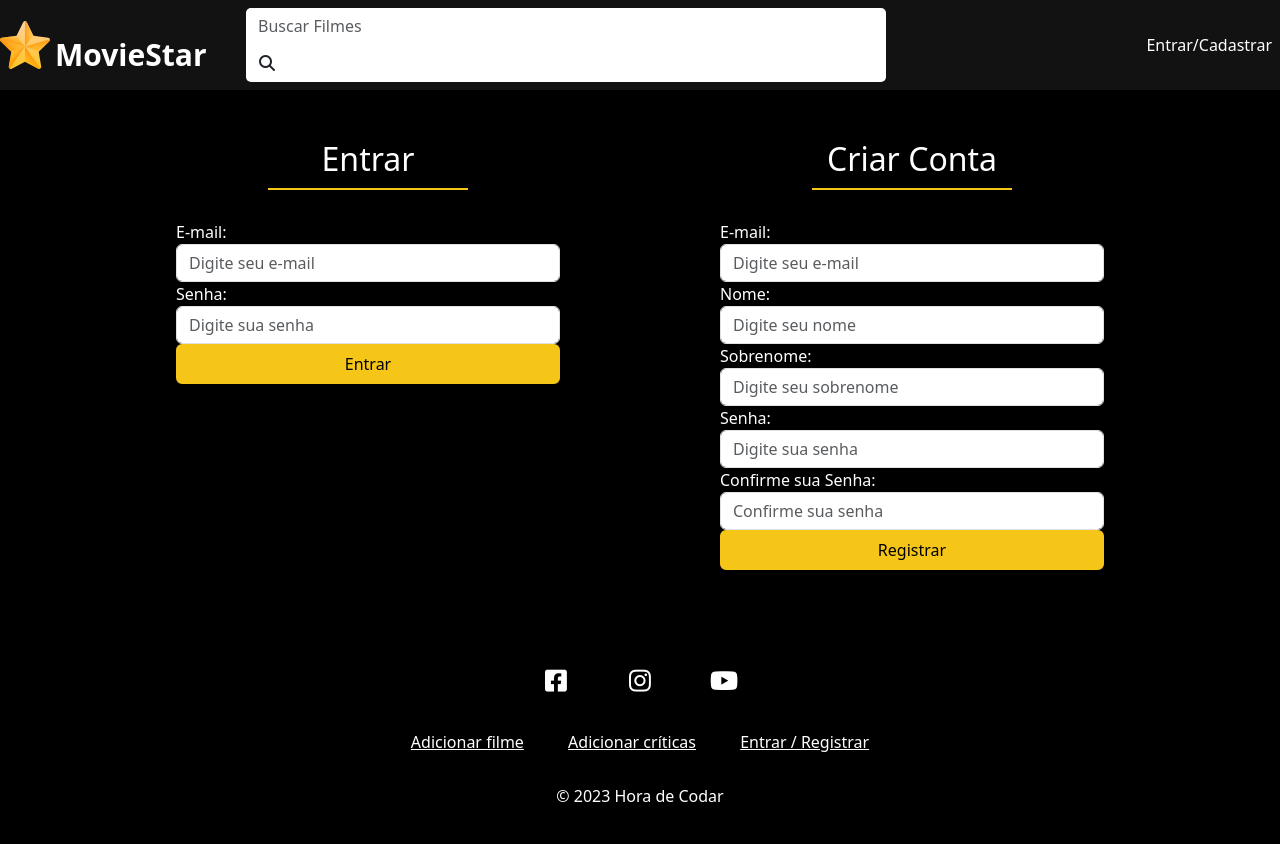
After one commit to william-oliveira-sena/curso_php, a PHP site: page /auth.php in a window 1280 px wide. The commit adds this page. Run offline with PHP 8.4, Linux system fonts and the light colour scheme.

Commit message:
Novas funcionalidades

```diff
--- /dev/null
+++ b/19_MovieStar/auth.php
@@ -0,0 +1,55 @@
+<?php
+    require_once("templates/header.php");
+?>
+    <div id="main-container" class="container-fluid">
+        <div class="col-md-12">
+            <div class="row" id="auth-row">
+                <div class="col-md-4" id="login-container">
+                    <h2>Entrar</h2>
+                    <form action="" method="POST">
+                        <div class="form-group">
+                            <label for="email">E-mail:</label>
+                            <input type="email" class="form-control" id="email" name="email" placeholder="Digite seu e-mail">
+                        </div>
+                        <div class="form-group">
+                            <label for="password">Senha:</label>
+                            <input type="password" class="form-control" id="password" name="password" placeholder="Digite sua senha">
+                        </div>
+                        <input type="submit" class="btn card-btn" value="Entrar">
+                    </form>
+                </div>
+                <div class="col-md-4" id="register-container">
+                    <h2>Criar Conta</h2>
+                      <form action="" method="POST">
+                         <input type="hidden" name="type" value="registrar">
+                         <div class="form-group">
+                            <label for="email">E-mail:</label>
+                            <input type="email" class="form-control" id="email" name="email" placeholder="Digite seu e-mail">
+                        </div>
+                            <div class="form-group">
+                            <label for="name">Nome:</label>
+                            <input type="text" class="form-control" id="name" name="name" placeholder="Digite seu nome">
+                        </div>
+                        <div class="form-group">
+                            <label for="lastname">Sobrenome:</label>
+                            <input type="text" class="form-control" id="lastname" name="lastname" placeholder="Digite seu sobrenome">
+                        </div>
+                         <div class="form-group">
+                            <label for="password">Senha:</label>
+                            <input type="password" class="form-control" id="password" name="password" placeholder="Digite sua senha">
+                        </div>
+                        <div class="form-group">
+                            <label for="confirmpassword">Confirme sua Senha:</label>
+                            <input type="password" class="form-control" id="confirmpassword" name="confirmpassword" placeholder="Confirme sua senha">
+                        </div>
+                        <input type="submit" class="btn card-btn" value="Registrar">
+
+                    </form>
+                </div>
+            </div>
+        </div>
+    </div>
+<?php
+    require_once("templates/footer.php");
+
+?>
--- a/19_MovieStar/css/styles.css
+++ b/19_MovieStar/css/styles.css
@@ -50,12 +50,68 @@
 .bold{
     font-weight: bold;
 }
+
+.msg-container{
+    background-color: #000;
+    padding: 15px;
+}
+
+.msg{
+    width: 60%;
+    margin: 0 auto;
+    padding: 10px;
+    border: solid 1px #000;
+    text-align: center;
+}
+.msg.error {
+    color: #842029;
+    background-color: #f8D7DA;
+    border-color: #F5C2C7;
+}
+.msg.sucess {
+    color: #0F5132;
+    background-color: #D1E7DD;
+    border-color: #BADBCC;
+}
 /*home*/
 #main-container{
     background-color: #000;
     color:#fff;
     min-height: 65vh;
     padding: 40px;
+}
+
+/* Login / Register */
+#auth-row{
+    justify-content: space-evenly;
+}
+
+#login-container h2,
+#register-container h2{
+    text-align: center;
+    border-bottom: 2px solid #F5C518;
+    width: 200px;
+    margin: 0 auto;
+    padding: 10px;
+}
+
+#login-container form,
+#register-container form{
+    max-width: 400px;
+    margin: 30px auto;
+}
+
+.card-btn{
+    color: #000;
+    background-color: #F5C518;
+    border: 2px solid #F5C518;
+    width: 100%;
+}
+
+.card-btn:hover{
+    background-color: transparent;
+    color: #F5C518;
+    border-color: #F5C518;
 }
 
 /* footer */
--- /dev/null
+++ b/19_MovieStar/templates/footer.php
@@ -0,0 +1,29 @@
+<footer id="footer">
+    <div id="social-container">
+        <ul>
+            <li>
+                <a href="#"><i class="fab fa-facebook-square"></i></a>
+            </li>
+            <li>
+                <a href="#"><i class="fab fa-instagram"></i></a>
+            </li>
+            <li>
+                <a href="#"><i class="fab fa-youtube"></i></a>
+            </li>
+        </ul>
+    </div>
+    <div id="footer-links-container">
+    <ul>
+        <li><a href="#">Adicionar filme</a></li>
+        <li><a href="#">Adicionar críticas</a></li>
+        <li><a href="#">Entrar / Registrar</a></li>
+    </ul>
+    </div>
+    <p>&copy; 2023 Hora de Codar</p>
+    </footer>
+
+    <!--bootstrap js-->
+    <script src="https://cdnjs.cloudflare.com/ajax/libs/twitter-bootstrap/5.3.2/js/bootstrap.js" integrity="sha512-ipBeSMCnlAvS4AEbycy0nTk9KkYr5lUJwFHNvf4IxtV/CDW4qx53mZKUryWtNr6GFaBl11EXyrU6iE3mo6ib2g==" crossorigin="anonymous" referrerpolicy="no-referrer"></script>
+    <script src="https://cdnjs.cloudflare.com/ajax/libs/jquery/3.7.1/jquery.min.js" integrity="sha512-v2CJ7UaYy4JwqLDIrZUI/4hqeoQieOmAZNXBeQyjo21dadnwR+8ZaIJVT8EE2iyI61OV8e6M8PP2/4hpQINQ/g==" crossorigin="anonymous" referrerpolicy="no-referrer"></script>
+</body>
+</html>
--- a/19_MovieStar/templates/index.php
+++ b/19_MovieStar/templates/header.php
@@ -1,6 +1,9 @@
 <?php
     require_once("globals.php");
     require_once("db.php");
+
+    $flassMessage = [];
+
 ?>
 <!DOCTYPE html>
 <html lang="en">
@@ -14,13 +17,13 @@
      <!--fonttawsen-->
      <link rel="stylesheet" href="https://cdnjs.cloudflare.com/ajax/libs/font-awesome/6.4.2/css/all.min.css" integrity="sha512-z3gLpd7yknf1YoNbCzqRKc4qyor8gaKU1qmn+CShxbuBusANI9QpRohGBreCFkKxLhei6S9CQXFEbbKuqLg0DA==" crossorigin="anonymous" referrerpolicy="no-referrer" />
      <!--css do projeto-->
-     <link rel="stylesheet" href="../css/styles.css">
+     <link rel="stylesheet" href="<?= $BASE_URL ?>css/styles.css">
 </head>
 <body>
     <header>
         <nav id="main-navbar" class="navbar navbar-expand-lg">
             <a href="<?= $BASE_URL ?>" class="navbar-brand">
-               <img src="../img/logo.svg" alt="MovieStar" id="logo">
+               <img src="<?= $BASE_URL ?>img/logo.svg" alt="MovieStar" id="logo">
                <span id="moviestar-title">MovieStar</span>
             </a>
             <buttton class="navbar-toggler" type="button" data-togle="collapse" data-target="#navbar" aria-controls="navbar" aria-expanded="false" aria-label="Togglenavigation">
```
Also changed, not shown: other parts of 19_MovieStar/templates/header.php (+4 -31 lines), 19_MovieStar/dao/UserDAO.php (added, +59 -0 lines), 19_MovieStar/index.php (added, +10 -0 lines), 19_MovieStar/models/User.php (added, +29 -0 lines), 19_MovieStar/db.php (renamed from 19_MovieStar/templates/db.php), 19_MovieStar/globals.php (renamed from 19_MovieStar/templates/globals.php).
